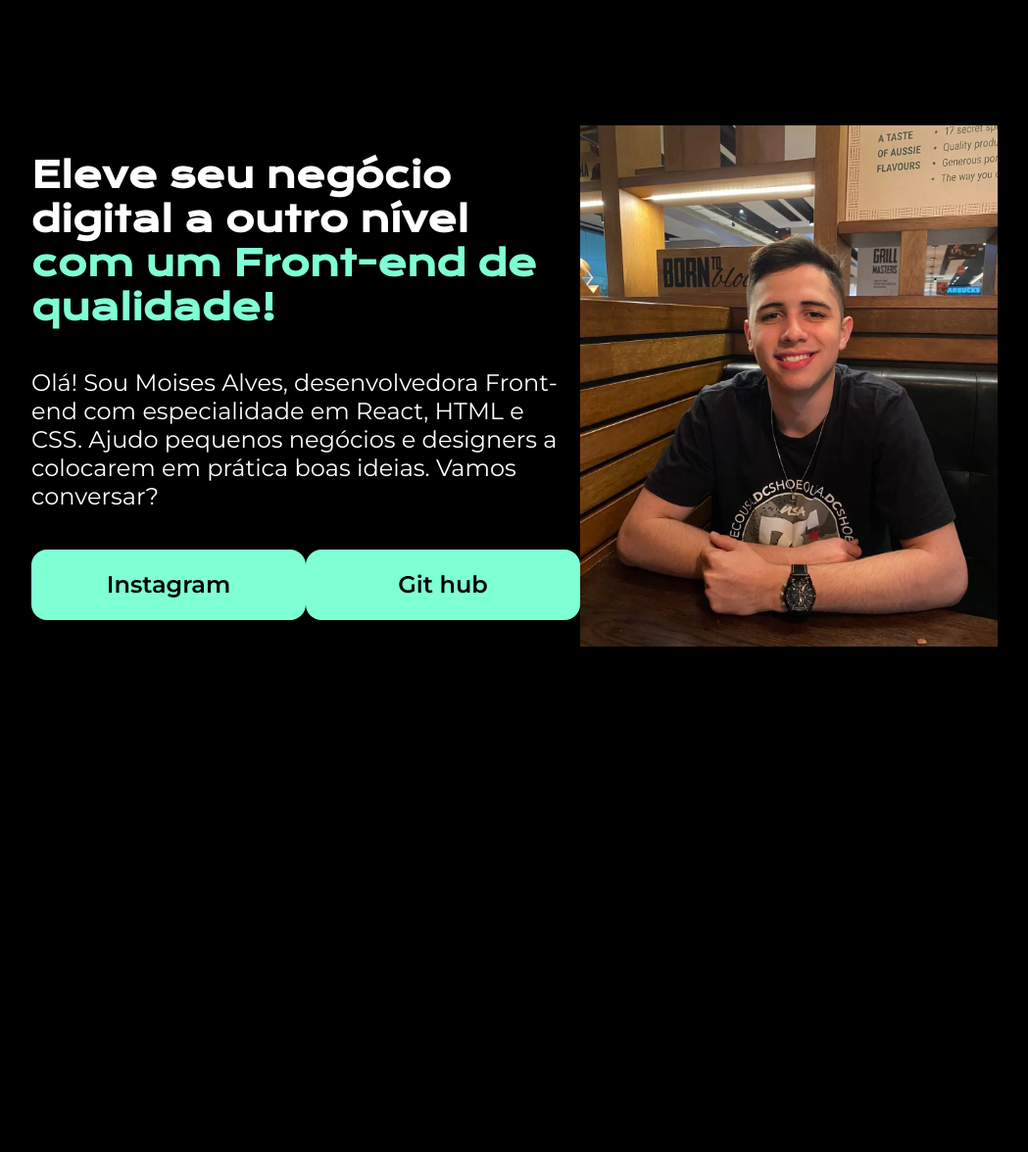
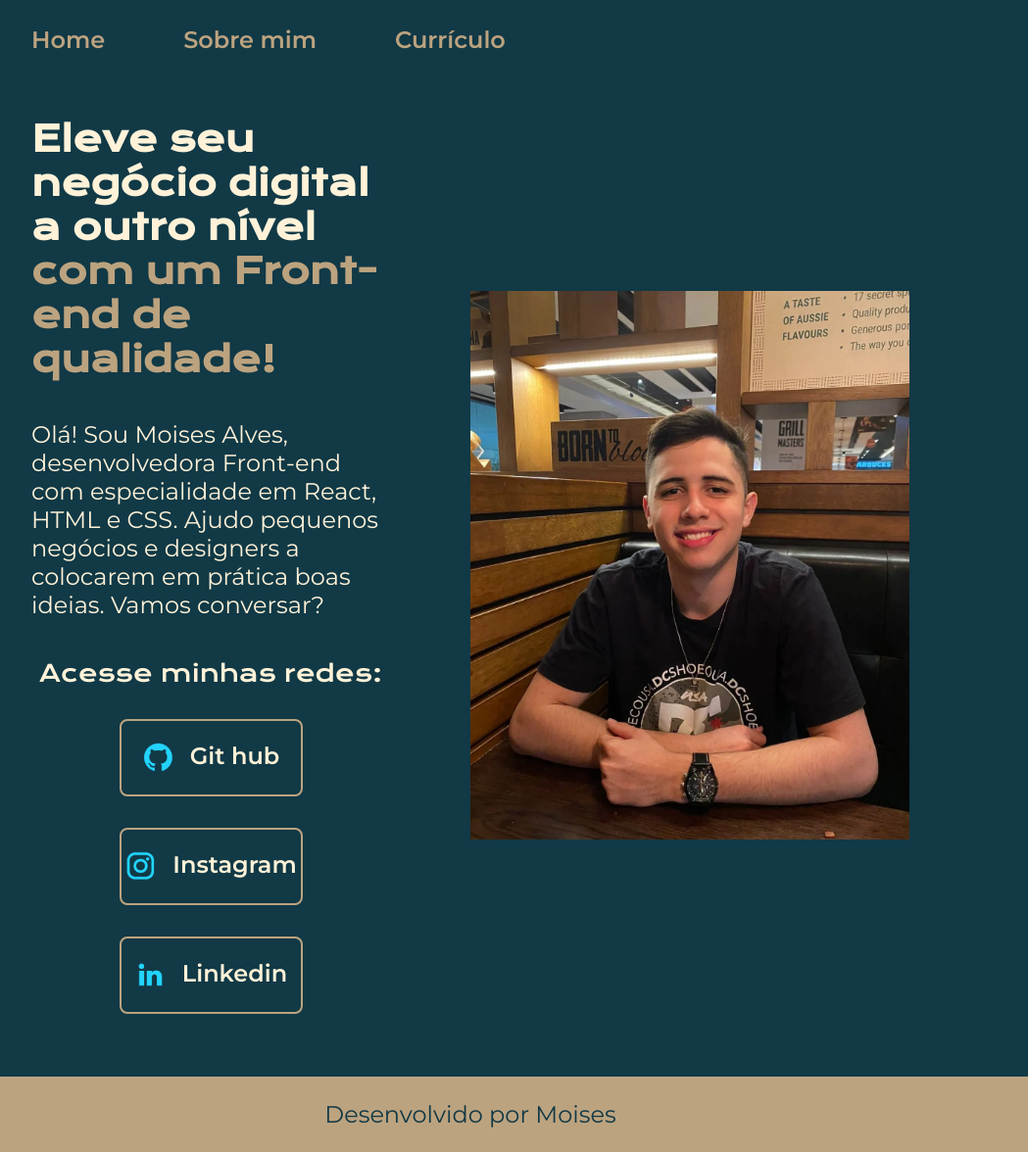
Before and after one commit to Moisa10/portfolio, a plain HTML site: page index.html in a window 1280 px wide. Shown: the whole page at 98% size, without its empty margins (160-1209 px from the left). Before the commit the page ends 928 px from the top, so only its background shows below. Drawn offline with nearby package versions, Linux system fonts and the light colour scheme.

Commit message:
add mais informacoes

```diff
--- a/index.html
+++ b/index.html
@@ -9,19 +9,40 @@
 </head>
 
 <body>
+    <header class="cabecalho">
+        <nav class="cabecalho__menu">
+            <a class="cabecalho__menu__link" href="index.html">Home</a>
+            <a class="cabecalho__menu__link" href="about.html">Sobre mim</a>
+            <a class="cabecalho__menu__link" href="curriculo.html">Currículo</a>
+        </nav>
+    </header>
     <main class="apresentacao">
         <section class="apresentacao__conteudo">
-            <h1 class="apresentacao__conteudo__titulo">Eleve seu negócio digital a outro nível <strong class="titulo-destque">com um Front-end de
+            <h1 class="apresentacao__conteudo__titulo">Eleve seu negócio digital a outro nível <strong
+                    class="titulo-destque">com um Front-end de
                     qualidade!</strong></h1>
-            <p class="apresentacao__conteudo__texto">Olá! Sou Moises Alves, desenvolvedora Front-end com especialidade em React, HTML e CSS. Ajudo pequenos
+            <p class="apresentacao__conteudo__texto">Olá! Sou Moises Alves, desenvolvedora Front-end com especialidade
+                em React, HTML e CSS. Ajudo pequenos
                 negócios e designers a colocarem em prática boas ideias. Vamos conversar?</p>
-                <div class="apresentacao__links">
-                    <a class="apresentacao__links__link" href="https://www.instagram.com/itz_moisa/">Instagram</a>
-                    <a class="apresentacao__links__link" href="https://github.com/Moisa10">Git hub</a>
-                </div>
+            <div class="apresentacao__links">
+                <h2 class="apresentacao__links__subtitulo">Acesse minhas redes:</h2>
+                <a class="apresentacao__links__navegacao" href="https://github.com/Moisa10">
+                    <img src="/Imagens/github.png" alt="Icone do GitHub">
+                    Git hub
+                </a>
+                <a class="apresentacao__links__navegacao" href="https://www.instagram.com/itz_moisa/">
+                    <img src="/Imagens/instagram.png" alt="">
+                    Instagram</a>
+                <a class="apresentacao__links__navegacao" href="https://www.linkedin.com/in/moises-alves-silva-015341229/">
+                    <img src="/Imagens/linkedin.png" alt="">
+                    Linkedin</a>
+            </div>
         </section>
-        <img src="./Imagens/Imagem do WhatsApp de 2023-04-13 à(s) 09.55.41.jpg" alt="Foto de Moises" height="532px" width="467.71px">
+        <img class="apresentacao__imagem" src="./Imagens/Imagem do WhatsApp de 2023-04-13 à(s) 09.55.41.jpg" alt="Foto de Moises">
     </main>
+    <footer class="rodape">
+        <p>Desenvolvido por Moises</p>
+    </footer>
 </body>
 
 </html>
--- a/style/style.css
+++ b/style/style.css
@@ -1,51 +1,133 @@
 @import url('https://fonts.googleapis.com/css2?family=Krona+One&family=Montserrat&family=Roboto:wght@500&display=swap');
 @import url('https://fonts.googleapis.com/css2? family= Montserrat:wght@600 & display=swap');
+
+:root {
+    --cor-primaria: #113946;
+    --cor-secundaria: #FFF2D8;
+    --cor-terciaria: #BCA37F;
+    --cor-hover:#BCA37F;
+
+    --fonte-primaria: 'Krona One', sans-serif;
+    --fonte-secundaria: 'Montserrat', sans-serif;
+}
+
 * {
     margin: 0;
     padding: 0;
 }
-.titulo-destque {
-    color: aquamarine;
-}
-body {
+    body {
+
     box-sizing: border-box;
-    height: 100vh;
-    background-color: black;
-    color: #fff;
+    background-color: var(--cor-primaria);
+    color: var(--cor-secundaria);
 }
 .apresentacao {
-    margin: 10% 15%;
+    padding: 5% 15%;
     display: flex;
     align-items: center;
     justify-content: space-between;
+    gap: 82px;
 }
 .apresentacao__conteudo {
-    width: 615px;
+    width: 50%;
     display: flex;
     flex-direction: column;
     gap: 40px; /* Utilizar o recurso Gap para espaçar cada elemento filho.  */
 }
 .apresentacao__conteudo__titulo{
-    font-size: 36px;
-    font-family: 'Krona One', sans-serif;
+    font-size: 2.25rem;
+    font-family: var(--fonte-primaria);
+}
+.titulo-destque {
+    color: var(--cor-terciaria);
 }
 .apresentacao__conteudo__texto{
-    font-family: 'Montserrat', sans-serif;
-    font-size: 24px;
+    font-family: var(--fonte-secundaria);
+    font-size: 1.5rem;
 }
 .apresentacao__links{
     display: flex;
+    flex-direction: column;
     justify-content: space-between;
+    align-items: center;
+    gap: 32px;
 }
-.apresentacao__links__link{
-    background-color: aquamarine;
-    width: 280px;
+.apresentacao__links__navegacao{
+
+    display: flex;
+    justify-content: center;
+    gap: 16px;
+    border: 2px solid var(--cor-terciaria);
+    width: 50%;
     text-align: center;
-    border-radius: 16px;
-    font-size: 24px;
+    border-radius: 8px;
+    font-size: 1.5rem;
     padding: 21.5px 0;
     text-decoration: none;
-    color: #000000;
-    font-family: 'Montserrat', sans-serif;
+    color: var(--cor-secundaria);
+    font-family: var(--fonte-secundaria);
     font-weight: 600;
+
 }
+.apresentacao__links__link:hover{
+    background-color: var(--cor-hover);
+    padding: 5%;
+
+}
+.apresentacao__links__subtitulo{
+    font-family: var(--fonte-primaria);
+    font-weight: 400;
+    font-size: 1.5rem;
+
+}
+.apresentacao__links__subtitulo:hover{
+    background-color: var(--cor-terciaria);
+    color: var(--cor-primaria);
+    padding: 1%;
+}
+.apresentacao__imagem{
+    height: 50%;
+    width: 50%;
+}
+.rodape{
+    padding: 24px;
+    text-align: center;
+    font-family: var(--fonte-secundaria);
+    font-size: 1.5rem;
+    font-weight: 400;
+    color: var(--cor-primaria);
+    background-color:var(--cor-terciaria);
+}
+.cabecalho{
+    padding: 2% 0% 0% 15%;
+}
+.cabecalho__menu{
+    display: flex;
+    gap: 80px;
+}
+.cabecalho__menu__link{
+    color: var(--cor-terciaria);
+    font-family: var(--fonte-secundaria);
+    font-size: 1.5rem;
+    font-weight: 600;
+    text-decoration: none;
+}
+.imagem-formato{
+    margin-left: 100px;
+}
+@media (max-width: 1263px ) {
+
+    .cabecalho{
+        padding: 10%;
+    }
+    .cabecalho__menu{
+        justify-content: center;
+    }
+    .apresentacao{
+        flex-direction: column-reverse;
+        padding: 5%;
+    }
+    .apresentacao__conteudo{
+        width: auto;
+    }
+}
```
Also changed, not shown: about.html (added, +40 -0 lines), curriculo.html (added, +44 -0 lines), Imagens/Imagem.png (added), Imagens/github.png (added), Imagens/instagram.png (added), Imagens/linkedin.png (added), Imagens/twitch.png (added), Imagens/twitter.png (added).
